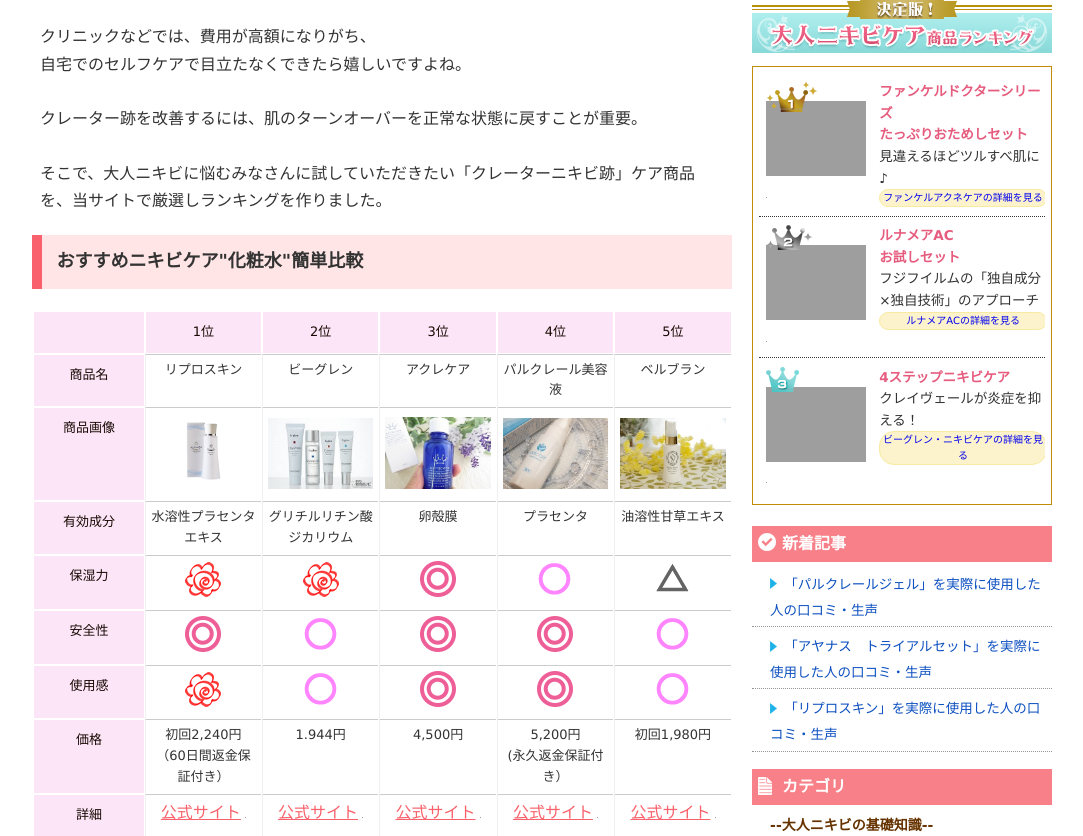
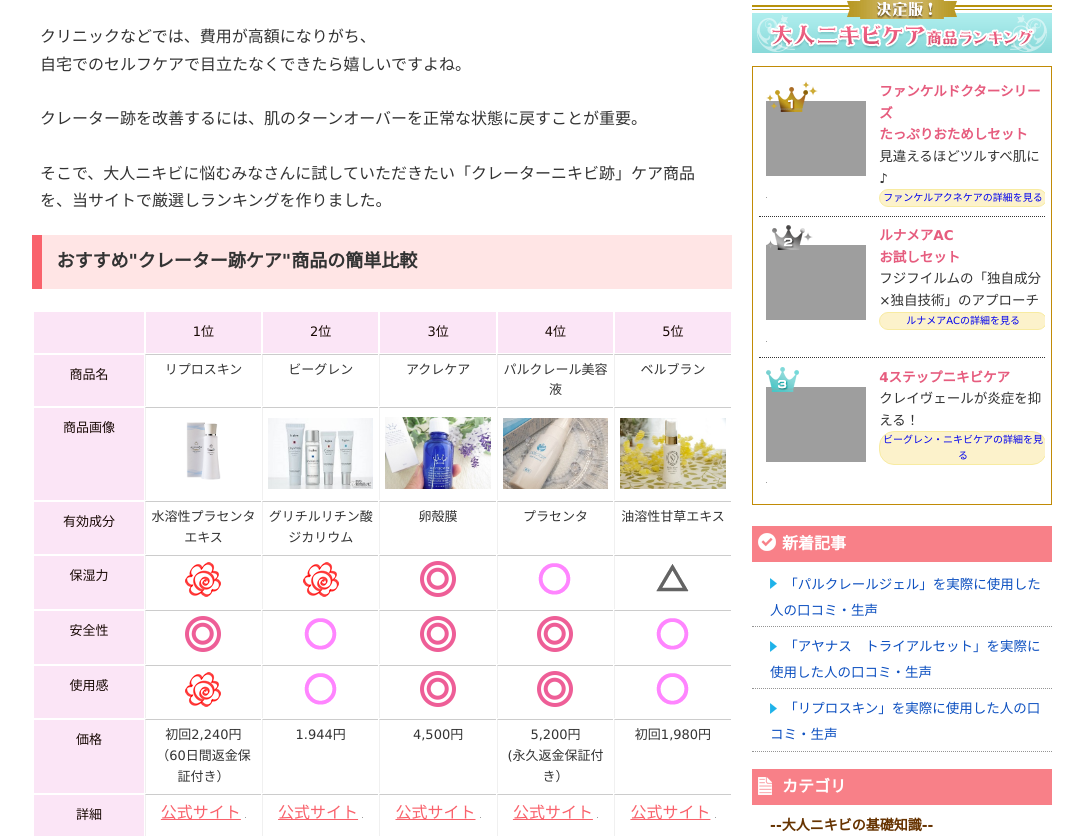
Before and after one commit to team-officekuma/-, a PHP site: page /article/ranking/kureta/index.php in a window 1280 px wide. Shown: the part 857-1693 px from the top of the page, without its empty margins (98-1181 px from the left). Run offline with PHP 8.4, Linux system fonts and the light colour scheme; grey boxes are pictures that could not be loaded.

Commit message:
誤字の修正

```diff
--- a/skincare/article/ranking/kureta/index.php
+++ b/skincare/article/ranking/kureta/index.php
@@ -110,7 +110,7 @@
                     そこで、大人ニキビに悩むみなさんに試していただきたい「クレーターニキビ跡」ケア商品を、当サイトで厳選しランキングを作りました。
                     </p>
 
-                <h5 class="akami-care">おすすめニキビケア"化粧水"簡単比較</h5>
+                <h5 class="akami-care">おすすめ"クレーター跡ケア"商品の簡単比較</h5>
                 <table class="table-ranking">
 						<tr>
 							<th></th>
```
